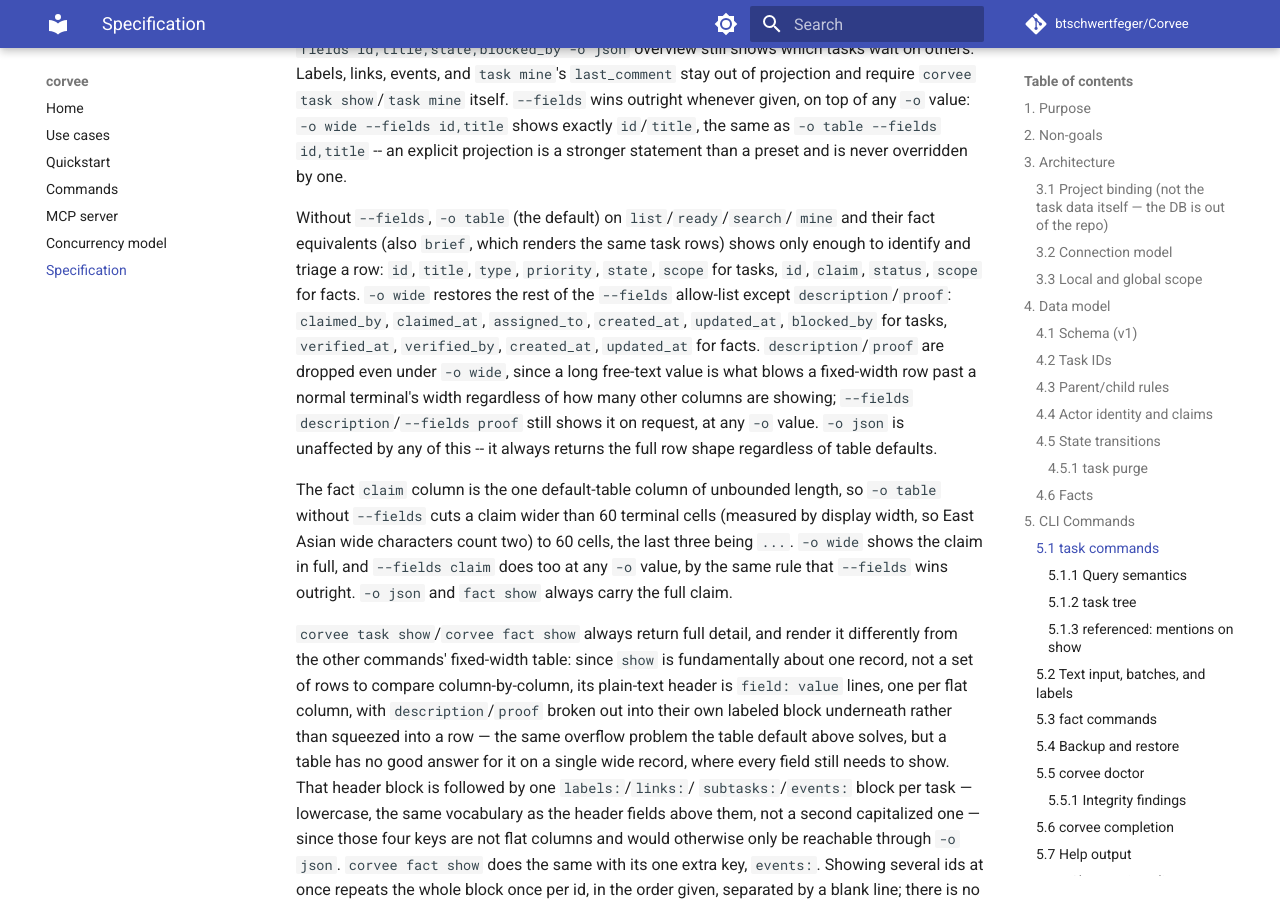
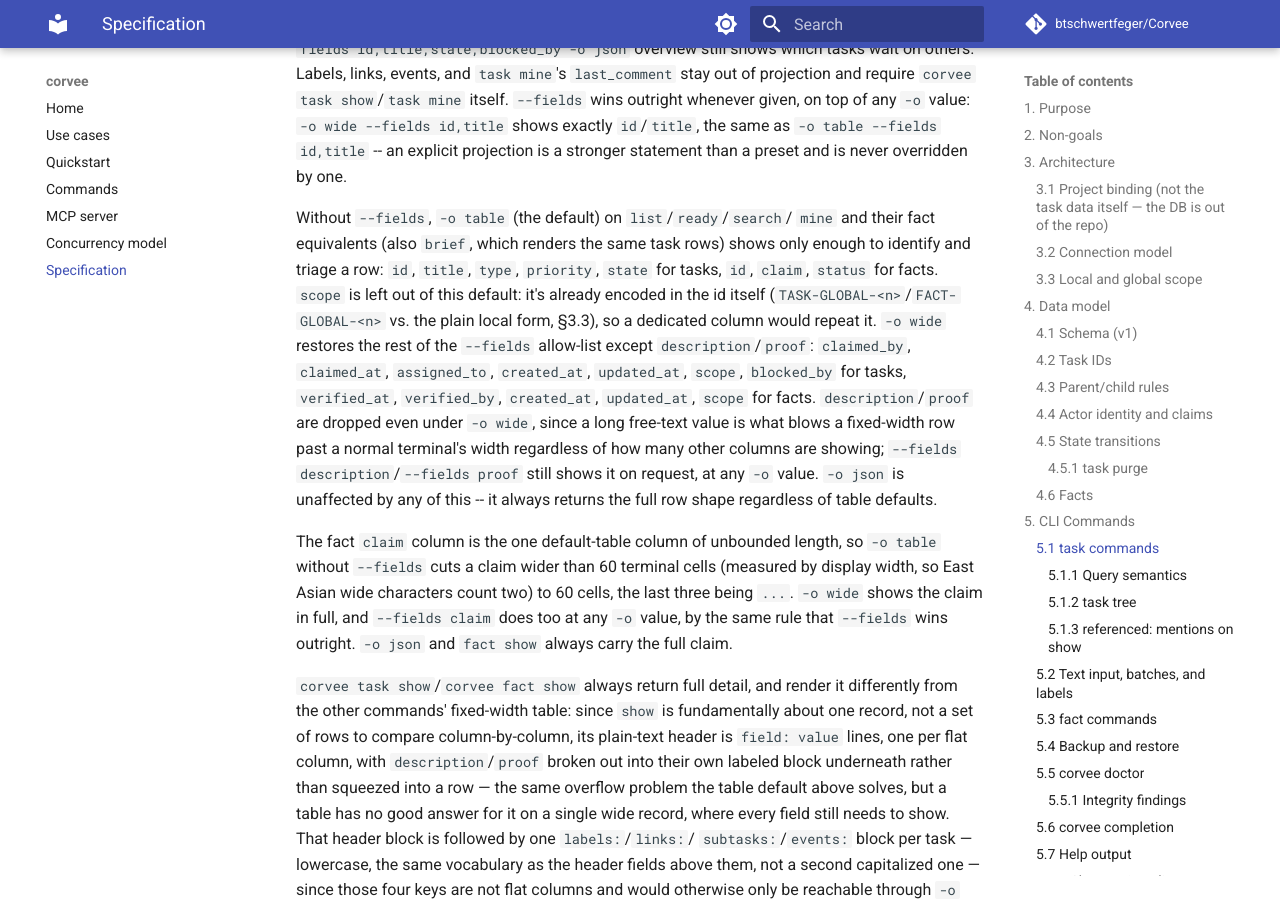
Before and after one commit to btschwertfeger/Corvee, an MkDocs documentation site: the page built from docs/spec.md, in a window 1280 px wide and 900 px high, scrolled down 23265 px. Built offline with MkDocs 1.6.1 and Material for MkDocs 9.7.7, drawn with Linux system fonts in a browser that asks for light colours; comment, search, counter and statistics services are not loaded; some of the changed text lies outside the part shown.

Commit message:
Drop scope from default table columns (#75)

```diff
--- a/docs/spec.md
+++ b/docs/spec.md
@@ -1051,11 +1051,14 @@ a preset and is never overridden by one.
 Without `--fields`, `-o table` (the default) on `list`/`ready`/`search`/
 `mine` and their fact equivalents (also `brief`, which renders the same
 task rows) shows only enough to identify and triage a row: `id`, `title`,
-`type`, `priority`, `state`, `scope` for tasks, `id`, `claim`, `status`,
-`scope` for facts. `-o wide` restores the rest of the `--fields`
-allow-list except `description`/`proof`: `claimed_by`, `claimed_at`,
-`assigned_to`, `created_at`, `updated_at`, `blocked_by` for tasks, `verified_at`,
-`verified_by`, `created_at`, `updated_at` for facts. `description`/`proof`
+`type`, `priority`, `state` for tasks, `id`, `claim`, `status` for facts.
+`scope` is left out of this default: it's already encoded in the id itself
+(`TASK-GLOBAL-<n>`/`FACT-GLOBAL-<n>` vs. the plain local form, §3.3), so a
+dedicated column would repeat it. `-o wide` restores the rest of the
+`--fields` allow-list except `description`/`proof`: `claimed_by`,
+`claimed_at`, `assigned_to`, `created_at`, `updated_at`, `scope`,
+`blocked_by` for tasks, `verified_at`, `verified_by`, `created_at`,
+`updated_at`, `scope` for facts. `description`/`proof`
 are dropped even under `-o wide`, since a long free-text value is what
 blows a fixed-width row past a normal terminal's width regardless of how
 many other columns are showing; `--fields description`/`--fields proof`
```
Also changed, not shown: other parts of docs/spec.md (+1 -1 lines), 3 other files.
